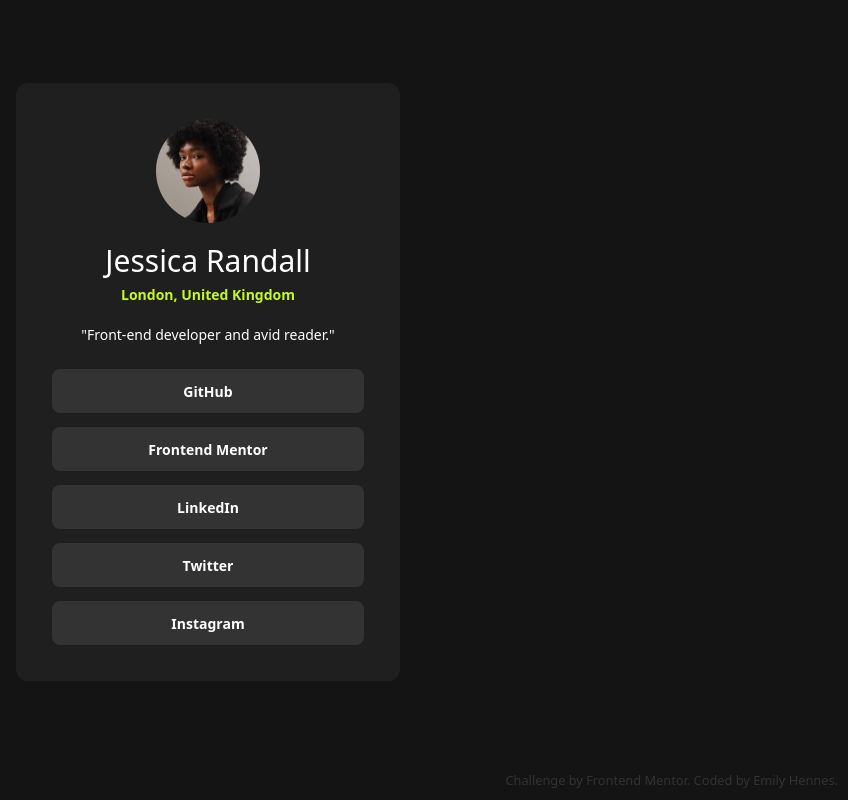
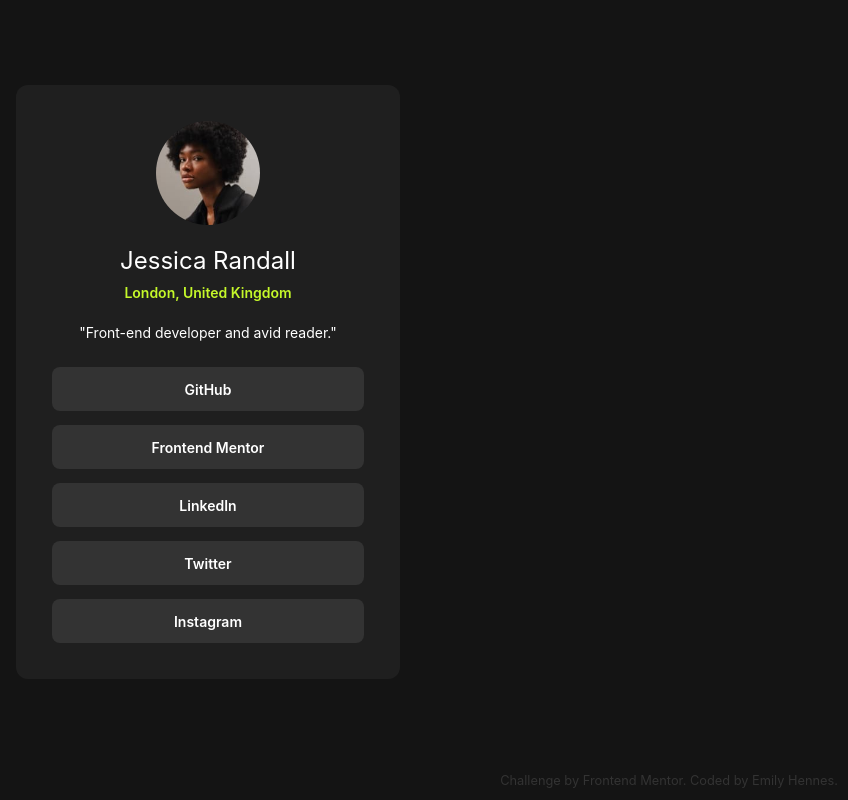
Before and after one commit to ehennes/frontend-mentor-social-links-profile, a website: page index.html in a window 1280 px wide. Shown: the whole page, without its empty margins (432-1280 px from the left). Drawn offline with Linux system fonts and the light colour scheme.

Commit message:
Update README, update link styling transitions, update font

```diff
--- a/index.html
+++ b/index.html
@@ -7,23 +7,23 @@
   <link rel="icon" type="image/png" sizes="32x32" href="./assets/images/favicon-32x32.png">
   <link href="./output.css" rel="stylesheet">
 
-  <title>Frontend Mentor | Social links profile</title>
+  <title>Emily Hennes | Social links profile</title>
 </head>
 <body class="bg-gray-dark min-h-screen flex justify-center items-center relative">
   <div class="bg-gray w-96 min-w-fit p-5 xs:p-9 m-5 mb-10 xs:m-7 xs:mb-16 rounded-xl">
     <div class="headline flex flex-col items-center">
       <img class="rounded-full w-4/12 mb-5" src="./assets/images/avatar-jessica.jpeg" alt="Jessica Randall profile picture">
-      <h1 class="text-white text-2xl xs:text-3xl text-center mb-1.5">Jessica Randall</h1>
-      <strong class="text-green text-sm text-center">London, United Kingdom</strong>
+      <h1 class="text-white text-2xl text-center mb-1.5">Jessica Randall</h1>
+      <strong class="text-green text-sm text-center font-semibold">London, United Kingdom</strong>
       <p class="text-white text-sm text-center mt-5 mb-2.5">"Front-end developer and avid reader."</p>
     </div>
 
     <ul>
-      <a href="https://github.com/" target="_blank" class="group focus-visible:outline-none"><li class="bg-gray-light rounded-lg p-2.5 my-3.5 text-center transition-all ease-in-out duration-300 hover:bg-green group-focus-visible:bg-green"><strong class="text-white text-sm group-hover:text-gray-dark group-focus-visible:text-gray-dark">GitHub</strong></li></a>
-      <a href="https://www.frontendmentor.io/home" target="_blank" class="group focus-visible:outline-none"><li class="bg-gray-light rounded-lg p-2.5 my-3.5 text-center transition-all ease-in-out duration-300 hover:bg-green group-focus-visible:bg-green"><strong class="text-white text-sm group-hover:text-gray-dark group-focus-visible:text-gray-dark">Frontend Mentor</strong></li></a>
-      <a href="https://www.linkedin.com/" target="_blank" class="focus-visible:outline-none group"><li class="bg-gray-light rounded-lg p-2.5 my-3.5 text-center transition-all ease-in-out duration-300 hover:bg-green group-focus-visible:bg-green"><strong class="text-white text-sm group-hover:text-gray-dark group-focus-visible:text-gray-dark">LinkedIn</strong></li></a>
-      <a href="https://twitter.com/" target="_blank" class="focus-visible:outline-none group"><li class="bg-gray-light rounded-lg p-2.5 my-3.5 text-center transition-all ease-in-out duration-300 hover:bg-green group-focus-visible:bg-green"><strong class="text-white text-sm group-hover:text-gray-dark group-focus-visible:text-gray-dark">Twitter</strong></li></a>
-      <a href="https://www.instagram.com/" target="_blank" class="focus-visible:outline-none group"><li class="bg-gray-light rounded-lg p-2.5 mt-3.5 text-center transition-all ease-in-out duration-300 hover:bg-green group-focus-visible:bg-green"><strong class="text-white text-sm group-hover:text-gray-dark group-focus-visible:text-gray-dark">Instagram</strong></li></a>
+      <a href="https://github.com/" target="_blank" class="group focus-visible:outline-none"><li class="bg-gray-light rounded-lg p-2.5 my-3.5 text-center transition-all ease-in-out duration-300 hover:bg-green group-focus-visible:bg-green"><strong class="text-white text-sm font-semibold group-hover:text-gray-dark group-focus-visible:text-gray-dark transition-all ease-in-out duration-300">GitHub</strong></li></a>
+      <a href="https://www.frontendmentor.io/home" target="_blank" class="group focus-visible:outline-none"><li class="bg-gray-light rounded-lg p-2.5 my-3.5 text-center transition-all ease-in-out duration-300 hover:bg-green group-focus-visible:bg-green"><strong class="text-white text-sm font-semibold group-hover:text-gray-dark group-focus-visible:text-gray-dark transition-all ease-in-out duration-300">Frontend Mentor</strong></li></a>
+      <a href="https://www.linkedin.com/" target="_blank" class="focus-visible:outline-none group"><li class="bg-gray-light rounded-lg p-2.5 my-3.5 text-center transition-all ease-in-out duration-300 hover:bg-green group-focus-visible:bg-green"><strong class="text-white text-sm font-semibold group-hover:text-gray-dark group-focus-visible:text-gray-dark transition-all ease-in-out duration-300">LinkedIn</strong></li></a>
+      <a href="https://twitter.com/" target="_blank" class="focus-visible:outline-none group"><li class="bg-gray-light rounded-lg p-2.5 my-3.5 text-center transition-all ease-in-out duration-300 hover:bg-green group-focus-visible:bg-green"><strong class="text-white text-sm font-semibold group-hover:text-gray-dark group-focus-visible:text-gray-dark transition-all ease-in-out duration-300">Twitter</strong></li></a>
+      <a href="https://www.instagram.com/" target="_blank" class="focus-visible:outline-none group"><li class="bg-gray-light rounded-lg p-2.5 mt-3.5 text-center transition-all ease-in-out duration-300 hover:bg-green group-focus-visible:bg-green"><strong class="text-white text-sm font-semibold group-hover:text-gray-dark group-focus-visible:text-gray-dark transition-all ease-in-out duration-300">Instagram</strong></li></a>
     </ul>
   </div>
 
--- a/style-guide.md
+++ /dev/null
@@ -1,32 +0,0 @@
-# Front-end Style Guide
-
-## Layout
-
-The designs were created to the following widths:
-
-- Mobile: 375px
-- Desktop: 1440px
-
-## Colors
-
-### Primary
-
-- Green: hsl(75, 94%, 57%)
-
-### Neutral
-
-- White: hsl(0, 0%, 100%)
-- Grey: hsl(0, 0%, 20%)
-- Dark Grey: hsl(0, 0%, 12%)
-- Off Black: hsl(0, 0%, 8%)
-
-## Typography
-
-### Body Copy
-
-- Font size (paragraph): 14px
-
-### Font
-
-- Family: [Inter](https://fonts.google.com/specimen/Inter)
-- Weights: 400, 600, 700
--- a/tailwind.config.js
+++ b/tailwind.config.js
@@ -3,7 +3,11 @@ const defaultTheme = require('tailwindcss/defaultTheme');
 module.exports = {
   content: ["*.{html,js}"],
   theme: {
-    extend: {},
+    extend: {
+        fontFamily: {
+            'sans': ['Inter', ...defaultTheme.fontFamily.sans],
+        }
+    },
     colors: {
         transparent: 'transparent',
         current: 'currentColor',
@@ -18,7 +22,7 @@ module.exports = {
     screens: {
       'xs': '475px',
       ...defaultTheme.screens,
-    },
+    }
   },
   plugins: [],
 }
```
Also changed, not shown: README-template.md (deleted), README.md, assets/fonts/README.txt (deleted), assets/images/Screenshot Emily Hennes Social links profile.png (added), input.css (line endings or trailing spaces), output.css.
